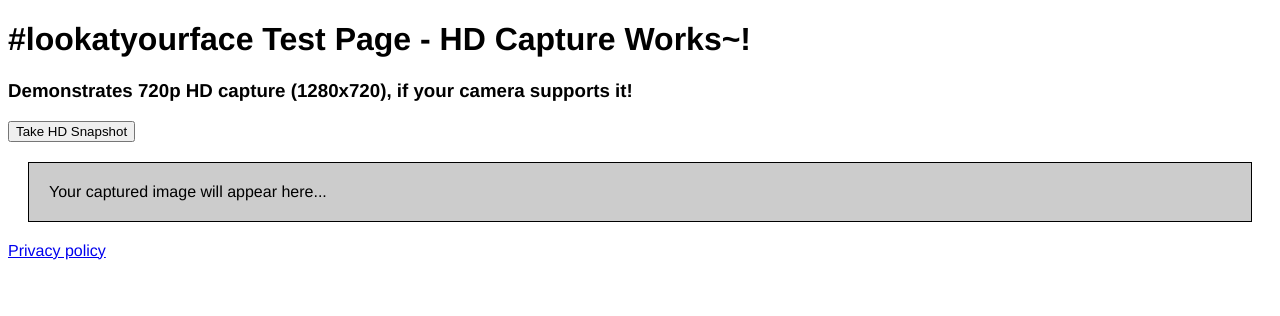
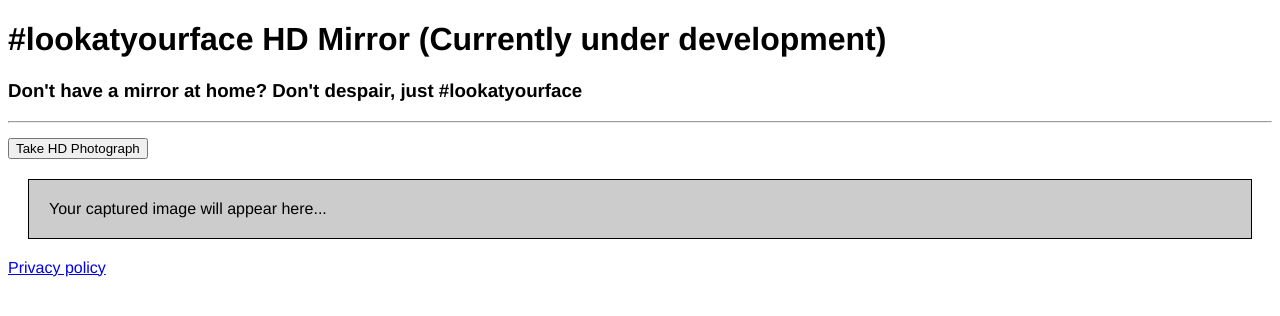
Before and after one commit to saurabh21289/lookatyourface, a Flask app: page / in a window 1280 px wide. Shown: the top 316 px of the page. Run offline with Flask 2, Linux system fonts and the light colour scheme; some libraries are stand-ins or nearby versions.

Commit message:
Changed display message. Added Facebook like button linked to the Facebook page
Signed-off-by: Saurabh Singh <saurabh.singh@digi.com>

```diff
--- a/application.py
+++ b/application.py
@@ -6,10 +6,10 @@ application = Flask(__name__)
 # a route where we will display a welcome message via an HTML template
 @application.route("/")
 def hello():
-    message = "Works~!"
+    message = "(Currently under development)"
     return render_template('index.html', message=message)
 
-@application.route("/privacy/")
+@application.route("/privacy")
 def privacy():
     message = "Works~!"
     return render_template('privacy.html', message=message)
--- a/templates/index.html
+++ b/templates/index.html
@@ -3,7 +3,7 @@
 <html lang="en">
 <head>
 	<meta http-equiv="Content-Type" content="text/html; charset=utf-8">
-	<title>#lookatyourface Test Page - HD Capture {{message}}</title>
+	<title>#lookatyourface</title>
 	<style type="text/css">
 		body { font-family: Helvetica, sans-serif; }
 		h2, h3 { margin-top:0; }
@@ -13,9 +13,19 @@
 	</style>
 </head>
 <body>
-	<h1>#lookatyourface Test Page - HD Capture {{message}}</h1>
-	<h3>Demonstrates 720p HD capture (1280x720), if your camera supports it!</h3>
+  <div id="fb-root"></div>
+  <script>(function(d, s, id) {
+    var js, fjs = d.getElementsByTagName(s)[0];
+    if (d.getElementById(id)) return;
+    js = d.createElement(s); js.id = id;
+    js.src = 'https://connect.facebook.net/en_US/sdk.js#xfbml=1&version=v3.1&appId=1633470833447779&autoLogAppEvents=1';
+    fjs.parentNode.insertBefore(js, fjs);
+  }(document, 'script', 'facebook-jssdk'));</script>
 
+	<h1>#lookatyourface HD Mirror {{message}}</h1>
+	<h3>Don't have a mirror at home? Don't despair, just #lookatyourface</h3>
+  <div class="fb-like" data-href="https://www.facebook.com/Lookatyourface-267563734083360/?ref=br_rs" data-width="400" data-layout="button_count" data-action="like" data-size="small" data-show-faces="false" data-share="true"></div>
+  <hr>
 	<div id="my_camera"></div>
 
 	<!-- First, include the Webcam.js JavaScript Library -->
@@ -38,7 +48,7 @@
 
 	<!-- A button for taking snaps -->
 	<form>
-		<input type=button value="Take HD Snapshot" onClick="take_snapshot()">
+		<input type=button value="Take HD Photograph" onClick="take_snapshot()">
 	</form>
 
 	<!-- Code to handle taking the snapshot and displaying it locally -->
```
